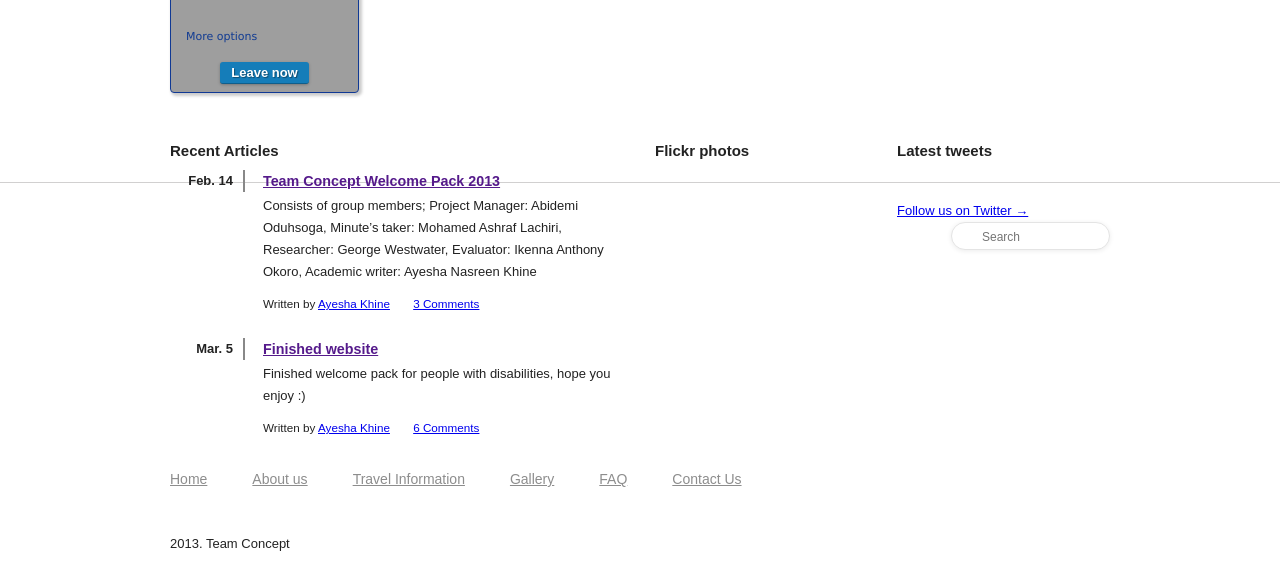
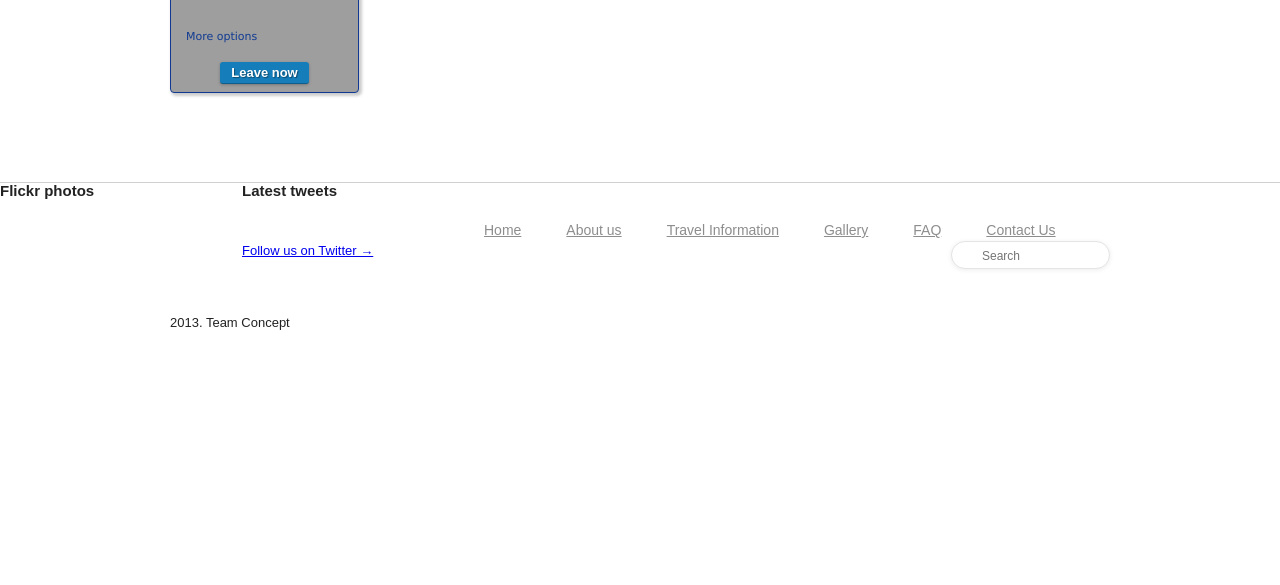
Before and after one commit to nkhine/cip, a plain HTML site: page index.html in a window 1280 px wide. Shown: the part 755-1340 px from the top of the page. After the commit the page ends 1119 px from the top, so only its background shows below. Drawn offline with nearby package versions, Linux system fonts and the light colour scheme; grey boxes are pictures that could not be loaded; a web font is replaced by a local one.

Commit message:
changed index

```diff
--- a/index.html
+++ b/index.html
@@ -201,34 +201,7 @@
 
 				<hr><!-- Divider -->
 
-				<div class="clearfix"></div><!-- fix div's from floating into containers below -->
 
-				<div class="grid2column">
-						<h4>Recent Articles</h4>
-				        <div class="date-homepage">Feb. 14</div>
-						<div class="blog-homepage-content">
-							<a href="" class="blog-homepage-headline">Team Concept Welcome Pack 2013</a>
-							<p>Consists of group members;
-								Project Manager:
-								Abidemi Oduhsoga,
-								Minute’s taker:
-								Mohamed Ashraf Lachiri,
-							 	Researcher:
-								George Westwater,
-							 	Evaluator:
-								Ikenna Anthony Okoro,
-								Academic writer:
-								Ayesha Nasreen Khine</p>
-							<div class="blog-homepage-data">Written by <a href="#">Ayesha Khine</a> <a href="#">3 Comments</a></div>
-						</div>
-						<div class="clearfix"></div>
-						<div class="date-homepage">Mar. 5</div>
-						<div class="blog-homepage-content">
-							<a href="" class="blog-homepage-headline">Finished website</a>
-							<p>Finished welcome pack for people with disabilities, hope you enjoy :)</p>
-							<div class="blog-homepage-data">Written by <a href="#">Ayesha Khine</a> <a href="#">6 Comments</a></div>
-						</div>
-						<div class="clearfix"></div>
 
 				</div><!-- close .grid2column -->
 
```
